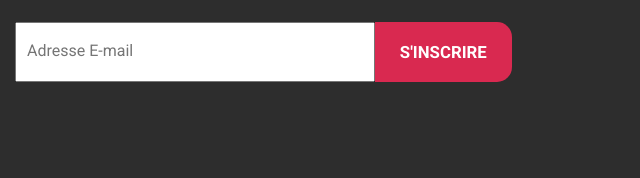
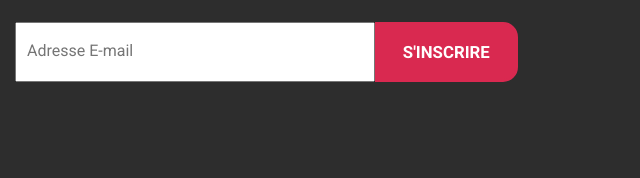
Before and after one commit to karon16/Projet-5-KDA-, a plain HTML site: page Emploi.html in a window 1280 px wide. Shown: the part 2191-2369 px from the top of the page, 640-1280 px from the left. Drawn offline with Linux system fonts and the light colour scheme.

Commit message:
finalisation

```diff
--- a/style_emploi.css
+++ b/style_emploi.css
@@ -336,12 +336,12 @@ address{
     font-weight: 700;
     padding: 15px 25px;
     font-size: 1.05em;
-    border: none;
+    border: 3px solid #d92950;
     position: absolute;
 }
 .inscription button:hover{
     background: none;
-    color:#1B0628;
+    color:#d92950;
     transition: 0.3s;
     cursor: pointer;
 
```
